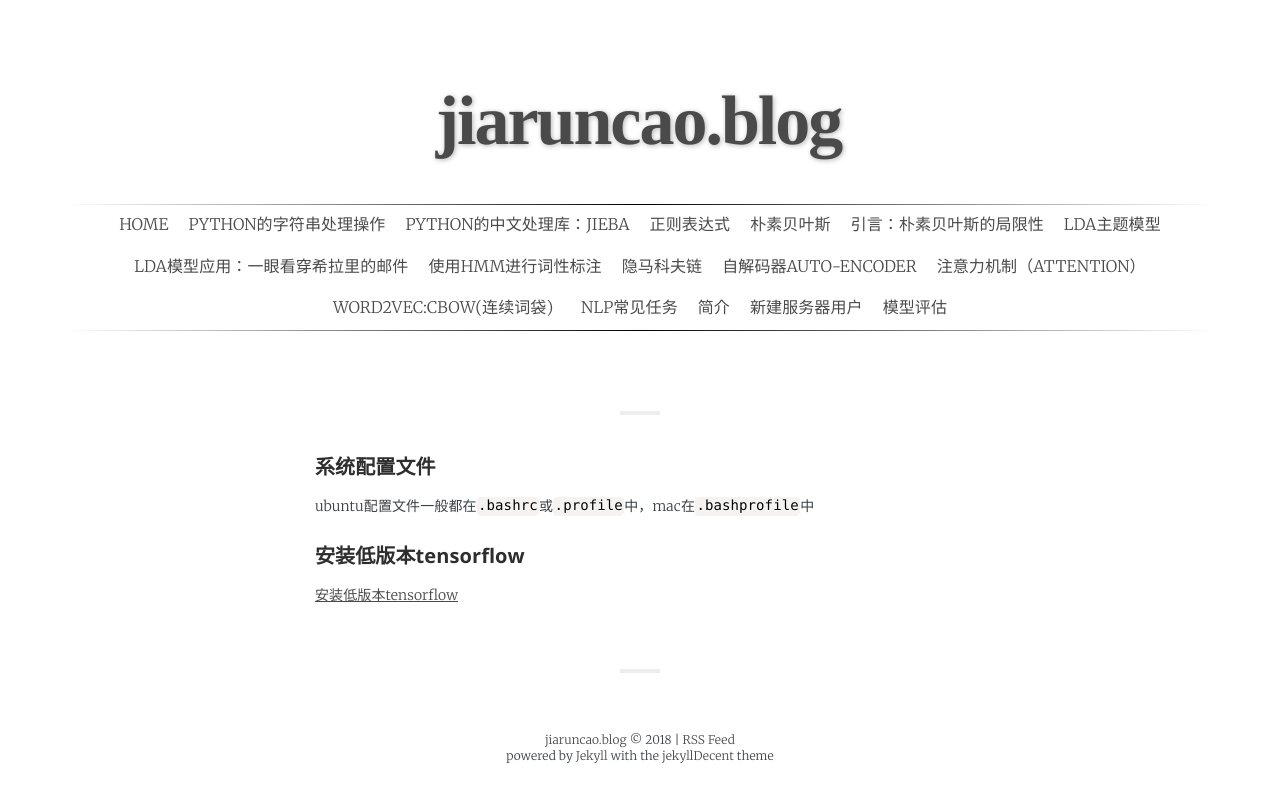
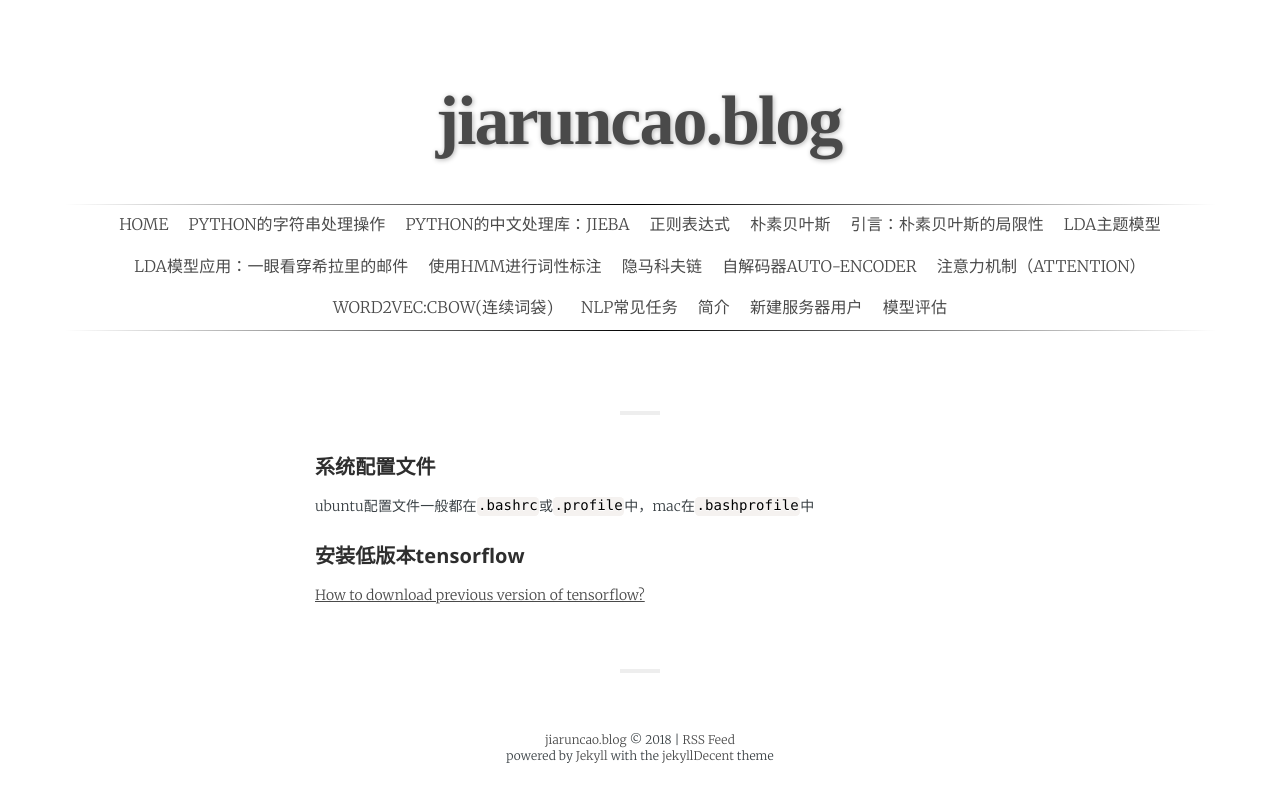
Before and after one commit to jiaruncao/jiaruncao.blog, a Jekyll site: the page built from linux问题总结.md, in a window 1280 px wide. Shown: the top 802 px of the page. Built offline with Jekyll 4.4.1, drawn with Linux system fonts in a browser that asks for light colours; some web fonts are replaced; our own code applies the rules of GitHub Pages for plain Markdown files.

Commit message:
Update linux问题总结.md

```diff
--- a/linux问题总结.md
+++ b/linux问题总结.md
@@ -1,4 +1,5 @@
 #### 系统配置文件
 ubuntu配置文件一般都在`.bashrc`或`.profile`中，mac在`.bashprofile`中
 #### 安装低版本tensorflow
-[安装低版本tensorflow](https://stackoverflow.com/questions/40416056/how-to-download-previous-version-of-tensorflow)
+[How to download previous version of tensorflow?
+](https://stackoverflow.com/questions/40416056/how-to-download-previous-version-of-tensorflow)
```
